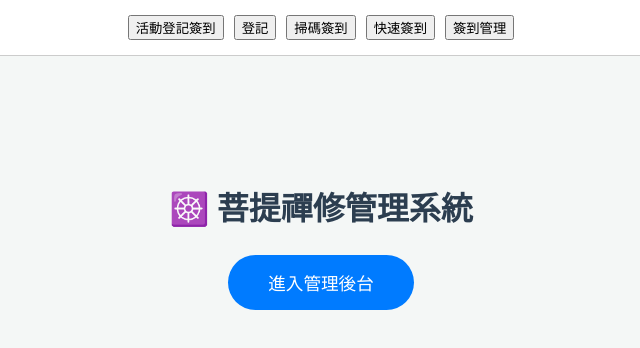
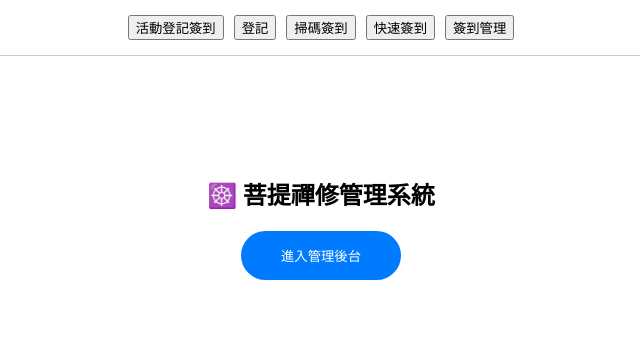
Before and after one commit to Fox919/checkin-frontend, a React (Create React App) app: page /admin in a window 1280 px wide. Shown: the top 348 px of the page, without its empty margins (319-959 px from the left). Built offline with nearby package versions, Linux system fonts and the light colour scheme.

Commit message:
20001133

```diff
--- a/src/components/AdminList.js
+++ b/src/components/AdminList.js
@@ -136,37 +136,30 @@ const AdminList = () => {
     return matchesSearch && matchesStatus && matchesDate;
   });
 
-  // 優化後的 Badge 樣式
   const badgeStyle = (type) => {
-    let config = { bg: '#f5f5f5', text: '#616161', label: '來賓' };
-    if (type === 'volunteer') config = { bg: '#E3F2FD', text: '#1976D2', label: '義工' };
-    if (type === 'student') config = { bg: '#F1F8E9', text: '#388E3C', label: '學員' };
-    if (type?.includes('newcomer')) config = { bg: '#FFF3E0', text: '#E65100', label: '新人' };
-    if (type === 'visitor') config = { bg: '#EDE7F6', text: '#5E35B1', label: '正式訪客' };
+    let config = { bg: '#f5f5f5', text: '#616161' };
+    if (type === 'volunteer') config = { bg: '#E3F2FD', text: '#1976D2' };
+    else if (type === 'student') config = { bg: '#F1F8E9', text: '#388E3C' };
+    else if (type?.includes('newcomer')) config = { bg: '#FFF3E0', text: '#E65100' };
+    else if (type === 'visitor') config = { bg: '#EDE7F6', text: '#5E35B1' };
 
     return {
-      padding: '4px 8px',
-      borderRadius: '4px',
-      fontSize: '0.75rem',
-      fontWeight: 'bold',
-      backgroundColor: config.bg,
-      color: config.text,
-      display: 'inline-block'
+      padding: '4px 8px', borderRadius: '4px', fontSize: '0.75rem', fontWeight: 'bold',
+      backgroundColor: config.bg, color: config.text, display: 'inline-block'
     };
   };
 
-  const contactTagStyle = { fontSize: '0.7rem', background: '#f0f0f0', padding: '2px 5px', borderRadius: '3px', marginRight: '3px', color: '#666' };
-  const tableHeaderStyle = { padding: '12px', border: '1px solid #ddd', backgroundColor: '#f8f9fa', textAlign: 'left', fontSize: '0.85rem', whiteSpace: 'nowrap' };
+  const tableHeaderStyle = { padding: '12px', border: '1px solid #ddd', backgroundColor: '#f8f9fa', textAlign: 'left', fontSize: '0.85rem' };
   const tableCellStyle = { padding: '10px', border: '1px solid #ddd', fontSize: '0.85rem' };
 
   const modalElement = isModalOpen && (
     <div style={{ position: 'fixed', top: 0, left: 0, width: '100%', height: '100%', backgroundColor: 'rgba(0,0,0,0.5)', display: 'flex', justifyContent: 'center', alignItems: 'center', zIndex: 4000 }}>
-      <div style={{ background: 'white', padding: '30px', borderRadius: '10px', textAlign: 'center', boxShadow: '0 4px 15px rgba(0,0,0,0.2)' }}>
+      <div style={{ background: 'white', padding: '30px', borderRadius: '10px', textAlign: 'center' }}>
         <h3>管理權限驗證</h3>
-        <input type="password" value={tempPassword} onChange={(e) => setTempPassword(e.target.value)} autoFocus placeholder="輸入密碼" style={{ padding: '10px', marginBottom: '15px', width: '200px', borderRadius: '4px', border: '1px solid #ddd' }} />
+        <input type="password" value={tempPassword} onChange={(e) => setTempPassword(e.target.value)} autoFocus style={{ padding: '10px', marginBottom: '15px' }} />
         <div style={{ display: 'flex', gap: '10px', justifyContent: 'center' }}>
-          <button onClick={() => setIsModalOpen(false)} style={{ padding: '8px 20px', cursor: 'pointer' }}>取消</button>
-          <button onClick={handlePasswordSubmit} style={{ backgroundColor: '#007bff', color: 'white', padding: '8px 20px', border: 'none', borderRadius: '4px', cursor: 'pointer' }}>確認</button>
+          <button onClick={() => setIsModalOpen(false)}>取消</button>
+          <button onClick={handlePasswordSubmit} style={{ backgroundColor: '#007bff', color: 'white' }}>確認</button>
         </div>
       </div>
     </div>
@@ -174,9 +167,9 @@ const AdminList = () => {
 
   if (!authorized) {
     return (
-      <div style={{ padding: '100px 20px', textAlign: 'center', backgroundColor: '#f4f7f6', minHeight: '100vh' }}>
-        <h2 style={{ color: '#2c3e50', fontSize: '2rem' }}>☸️ 菩提禪修管理系統</h2>
-        <button onClick={() => handleOpenModal('login')} style={{ padding: '15px 40px', fontSize: '1.1rem', backgroundColor: '#007bff', color: 'white', border: 'none', borderRadius: '30px', cursor: 'pointer' }}>進入管理後台</button>
+      <div style={{ padding: '100px 20px', textAlign: 'center' }}>
+        <h2>☸️ 菩提禪修管理系統</h2>
+        <button onClick={() => handleOpenModal('login')} style={{ padding: '15px 40px', backgroundColor: '#007bff', color: 'white', border: 'none', borderRadius: '30px', cursor: 'pointer' }}>進入管理後台</button>
         {modalElement}
       </div>
     );
@@ -184,12 +177,31 @@ const AdminList = () => {
 
   return (
     <div style={{ padding: '20px', maxWidth: '1500px', margin: 'auto' }}>
-      <div style={{ display: 'flex', justifyContent: 'space-between', marginBottom: '25px' }}>
-        <h2>📋 名單管理控制台</h2>
-        <button onClick={() => handleOpenModal('export')} style={{ backgroundColor: '#28a745', color: 'white', padding: '10px 20px', border: 'none', borderRadius: '5px', cursor: 'pointer' }}>📥 匯出 CSV</button>
+      <div style={{ display: 'flex', justifyContent: 'space-between', marginBottom: '25px', alignItems: 'center' }}>
+        <h2 style={{ margin: 0 }}>📋 名單管理控制台</h2>
+        <div style={{ display: 'flex', gap: '10px' }}>
+          <button onClick={fetchUsers} style={{ padding: '8px 15px' }}>🔄 刷新</button>
+          <button onClick={() => handleOpenModal('export')} style={{ backgroundColor: '#28a745', color: 'white', padding: '8px 20px', border: 'none', borderRadius: '5px' }}>📥 匯出 CSV</button>
+        </div>
       </div>
 
-      {loading ? <div>載入中...</div> : (
+      {/* 搜尋與篩選 UI（補回原本被刪掉的部分） */}
+      <div style={{ marginBottom: '20px', display: 'flex', gap: '10px', flexWrap: 'wrap', alignItems: 'center' }}>
+        <input
+          type="text" placeholder="🔍 搜尋姓名、電話..."
+          value={searchTerm} onChange={(e) => setSearchTerm(e.target.value)}
+          style={{ padding: '10px', width: '250px', borderRadius: '5px', border: '1px solid #ddd' }}
+        />
+        <select value={viewMode} onChange={(e) => setViewMode(e.target.value)} style={{ padding: '10px' }}>
+          <option value="all">顯示全部</option>
+          <option value="active">僅登記</option>
+          <option value="checked-in">今日已簽到</option>
+        </select>
+        <input type="date" value={selectedDate} onChange={(e) => setSelectedDate(e.target.value)} style={{ padding: '10px' }} />
+        <button onClick={() => {setSearchTerm(''); setSelectedDate(''); setViewMode('all');}}>重置</button>
+      </div>
+
+      {loading ? <div style={{ textAlign: 'center', padding: '50px' }}>讀取中...</div> : (
         <div style={{ overflowX: 'auto' }}>
           <table style={{ width: '100%', borderCollapse: 'collapse', backgroundColor: '#fff' }}>
             <thead>
@@ -197,22 +209,19 @@ const AdminList = () => {
                 <th style={tableHeaderStyle}>姓名/性別</th>
                 <th style={tableHeaderStyle}>身分/操作</th>
                 <th style={tableHeaderStyle}>電話</th>
-                <th style={tableHeaderStyle}>管道/介紹人</th>
-                <th style={tableHeaderStyle}>聯絡偏好</th>
-                <th style={tableHeaderStyle}>接待人員</th>
+                <th style={tableHeaderStyle}>管道</th>
+                <th style={tableHeaderStyle}>接待人</th>
                 <th style={tableHeaderStyle}>備註</th>
                 <th style={tableHeaderStyle}>工具</th>
               </tr>
             </thead>
             <tbody>
               {filteredList.map(user => (
-                <tr key={user.id}>
+                <tr key={user.id} style={{ borderBottom: '1px solid #eee' }}>
                   <td style={tableCellStyle}>
                     <div style={{ fontWeight: 'bold' }}>{user.name}</div>
-                    <div style={{ fontSize: '0.75rem', color: '#95a5a6' }}>{user.gender === 'Male' ? '男' : '女'}</div>
+                    <div style={{ fontSize: '0.75rem', color: '#999' }}>{user.gender === 'Male' ? '男' : '女'}</div>
                   </td>
-
-                  {/* 身分與快速升級按鈕 */}
                   <td style={tableCellStyle}>
                     <div style={{ display: 'flex', flexDirection: 'column', gap: '5px' }}>
                       <span style={badgeStyle(user.user_type)}>
@@ -221,28 +230,24 @@ const AdminList = () => {
                       {user.user_type !== 'volunteer' && (
                         <button
                           onClick={() => handleUserTypeChange(user.id, user.name, 'volunteer')}
-                          style={{ padding: '2px 6px', fontSize: '0.7rem', backgroundColor: '#FFF3E0', color: '#E65100', border: '1px solid #FFB74D', borderRadius: '4px', cursor: 'pointer' }}
+                          style={{ padding: '2px 5px', fontSize: '0.65rem', backgroundColor: '#FFF3E0', color: '#E65100', border: '1px solid #FFB74D', borderRadius: '4px', cursor: 'pointer' }}
                         >
                           升為義工 🧡
                         </button>
                       )}
                     </div>
                   </td>
-
                   <td style={tableCellStyle}>{user.phone}</td>
                   <td style={tableCellStyle}>{user.discovery_source}</td>
                   <td style={tableCellStyle}>
-                    {user.contact_method?.split(',').map(m => <span key={m} style={contactTagStyle}>{m}</span>)}
+                    <input defaultValue={user.receptionist_name} onBlur={(e) => handleReceptionistChange(user.id, e.target.value)} style={{ width: '70px', padding: '4px' }} />
                   </td>
                   <td style={tableCellStyle}>
-                    <input defaultValue={user.receptionist_name} onBlur={(e) => handleReceptionistChange(user.id, e.target.value)} style={{ width: '80px' }} />
+                    <textarea defaultValue={user.notes} onBlur={(e) => handleNoteChange(user.id, e.target.value)} style={{ width: '120px', height: '35px', padding: '4px' }} />
                   </td>
                   <td style={tableCellStyle}>
-                    <textarea defaultValue={user.notes} onBlur={(e) => handleNoteChange(user.id, e.target.value)} style={{ width: '120px', height: '30px' }} />
-                  </td>
-                  <td style={{ ...tableCellStyle, textAlign: 'center' }}>
                     <div style={{ display: 'flex', gap: '5px' }}>
-                      <button onClick={() => setSelectedQrId(user.id)} style={{ padding: '4px 8px', fontSize: '0.75rem', cursor: 'pointer' }}>QR碼</button>
+                      <button onClick={() => setSelectedQrId(user.id)} style={{ padding: '4px 8px', fontSize: '0.75rem', cursor: 'pointer' }}>QR</button>
                       <select
                         value={user.user_type}
                         onChange={(e) => handleUserTypeChange(user.id, user.name, e.target.value)}
@@ -261,8 +266,21 @@ const AdminList = () => {
           </table>
         </div>
       )}
+
+      {/* QR Code 彈窗（補回原本被刪掉的部分） */}
+      {selectedQrId && (
+        <div style={{ position: 'fixed', top: 0, left: 0, width: '100%', height: '100%', backgroundColor: 'rgba(0,0,0,0.6)', display: 'flex', justifyContent: 'center', alignItems: 'center', zIndex: 5000 }} onClick={() => setSelectedQrId(null)}>
+          <div style={{ background: 'white', padding: '30px', borderRadius: '15px', textAlign: 'center' }} onClick={(e) => e.stopPropagation()}>
+            <h3>{users.find(u => u.id === selectedQrId)?.name} 的二維碼</h3>
+            <QRCodeCanvas value={String(selectedQrId)} size={200} />
+            <div style={{ marginTop: '20px' }}>
+              <button onClick={() => setSelectedQrId(null)}>關閉</button>
+            </div>
+          </div>
+        </div>
+      )}
+
       {modalElement}
-      {/* QR Code 彈出視窗省略，保持原樣即可 */}
     </div>
   );
 };
```
